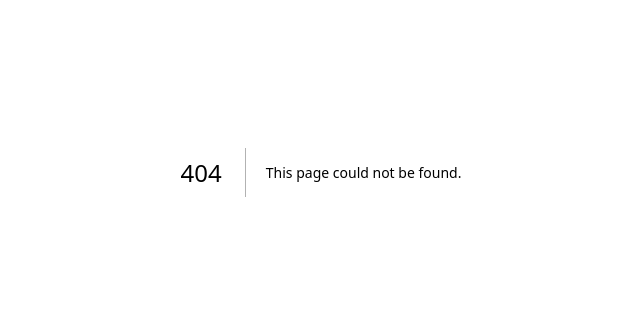
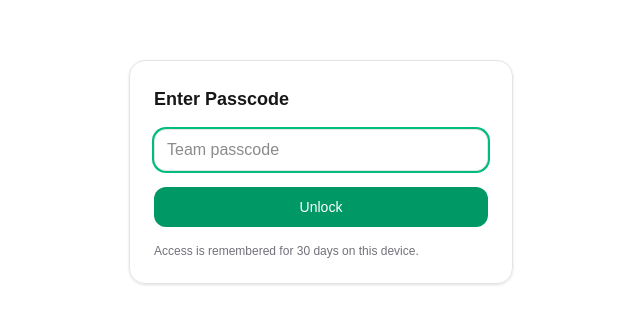
Before and after one commit to davidcmcdonald/client-health, a Next.js app: page /unlock in a window 1280 px wide. Before the commit this address had no page. Shown: the part 228-552 px from the top of the page, without its empty margins (319-959 px from the left). Built offline with nearby package versions, Linux system fonts and the light colour scheme.

Commit message:
Login Logout System

```diff
--- /dev/null
+++ b/app/api/logout/route.js
@@ -0,0 +1,9 @@
+// app/api/logout/route.js
+import { NextResponse } from "next/server";
+
+export async function POST(req) {
+  const res = NextResponse.redirect(new URL("/unlock", req.url));
+  // clear the cookie
+  res.cookies.set("vm_access", "", { path: "/", maxAge: 0 });
+  return res;
+}
--- /dev/null
+++ b/app/api/unlock/route.js
@@ -0,0 +1,26 @@
+// app/api/unlock/route.js
+import { NextResponse } from "next/server";
+
+export async function POST(req) {
+  const form = await req.formData();
+  const code = String(form.get("code") || "").trim();
+  const next = String(form.get("next") || "/");
+
+  const ok = code && code === process.env.PROTECT_PASSCODE;
+
+  // Build redirect target (stay on /unlock with ?error=1 if wrong)
+  const target = ok ? (next.startsWith("/") ? next : "/") : "/unlock?error=1";
+  const res = NextResponse.redirect(new URL(target, req.url));
+
+  if (ok) {
+    res.cookies.set("vm_access", "1", {
+      httpOnly: true,           // JS can't read it (safer)
+      sameSite: "lax",
+      secure: process.env.NODE_ENV === "production",
+      path: "/",
+      maxAge: 60 * 60 * 24 * 30 // 30 days
+    });
+  }
+
+  return res;
+}
--- a/app/page.js
+++ b/app/page.js
@@ -23,7 +23,7 @@ const STATUS_LABELS = [
   "content planned",
   "content scheduled",
 ];
-
+<div className="flex items-center gap-3"></div>
 /* ---------------- tiny utils ---------------- */
 function cn(...a){ return a.filter(Boolean).join(" "); }
 
@@ -520,9 +520,21 @@ export default function Page(){
                   <span className="text-lg">🌓</span>
                 </button>
               )}
+
+              <form method="POST" action="/api/logout">
+                <button
+                  type="submit"
+                  className="inline-flex items-center gap-2 rounded-xl border border-zinc-200 dark:border-zinc-800 bg-white dark:bg-zinc-900 px-3 py-2 text-sm shadow-sm hover:shadow"
+                  title="Sign out"
+                >
+                  <span className="hidden sm:inline">Sign out</span>
+                  <span aria-hidden>🔒</span>
+                </button>
+              </form>
             </div>
-          </div>
-        </header>
+            </div>
+            </header>
+
 
         {/* KPI row — only show relevant, with hover list */}
         {kpiData && (
--- /dev/null
+++ b/app/unlock/page.js
@@ -0,0 +1,39 @@
+// app/unlock/page.js
+export const dynamic = "force-dynamic";
+
+export default function Unlock({ searchParams }) {
+  const error = searchParams?.error;
+  const next = searchParams?.next || "/";
+
+  return (
+    <main className="min-h-screen grid place-items-center p-6">
+      <form
+        method="POST"
+        action="/api/unlock"
+        className="w-full max-w-sm space-y-4 rounded-2xl border border-zinc-200 dark:border-zinc-800 bg-white/80 dark:bg-zinc-900/70 p-6 shadow-sm"
+      >
+        <h1 className="text-lg font-semibold">Enter Passcode</h1>
+        <input type="hidden" name="next" value={next} />
+        <input
+          name="code"
+          type="password"
+          placeholder="Team passcode"
+          autoFocus
+          className="w-full rounded-xl border border-zinc-200 dark:border-zinc-800 bg-white dark:bg-zinc-900 px-3 py-2 outline-none focus:ring-2 focus:ring-emerald-500"
+        />
+        {error && (
+          <div className="text-sm text-rose-600">Incorrect passcode. Try again.</div>
+        )}
+        <button
+          type="submit"
+          className="w-full rounded-xl bg-emerald-600 text-white py-2.5 text-sm font-medium hover:bg-emerald-700"
+        >
+          Unlock
+        </button>
+        <p className="text-xs text-zinc-500">
+          Access is remembered for 30 days on this device.
+        </p>
+      </form>
+    </main>
+  );
+}
--- /dev/null
+++ b/middleware.js
@@ -0,0 +1,36 @@
+// middleware.js
+import { NextResponse } from "next/server";
+
+export function middleware(req) {
+  const { pathname, searchParams } = req.nextUrl;
+
+  // Allow public assets and the unlock endpoints through
+  if (
+    pathname.startsWith("/_next") ||
+    pathname === "/favicon.ico" ||
+    pathname.startsWith("/unlock") ||
+    pathname.startsWith("/api/unlock") ||
++   pathname.startsWith("/api/logout") ||
+    pathname.startsWith("/logos")
+  ) {
+    return NextResponse.next();
+  }
+
+
+  // Check cookie
+  const hasCookie = req.cookies.get("vm_access")?.value === "1";
+  if (hasCookie) return NextResponse.next();
+
+  // Redirect to /unlock and preserve the original destination
+  const url = req.nextUrl.clone();
+  url.pathname = "/unlock";
+  url.searchParams.set("next", pathname + (searchParams?.toString() ? `?${searchParams}` : ""));
+  return NextResponse.redirect(url);
+}
+
+// Run on everything except the obvious static bits (double-safety)
+export const config = {
+  matcher: [
+    "/((?!_next/static|_next/image|favicon.ico).*)",
+  ],
+};
```
